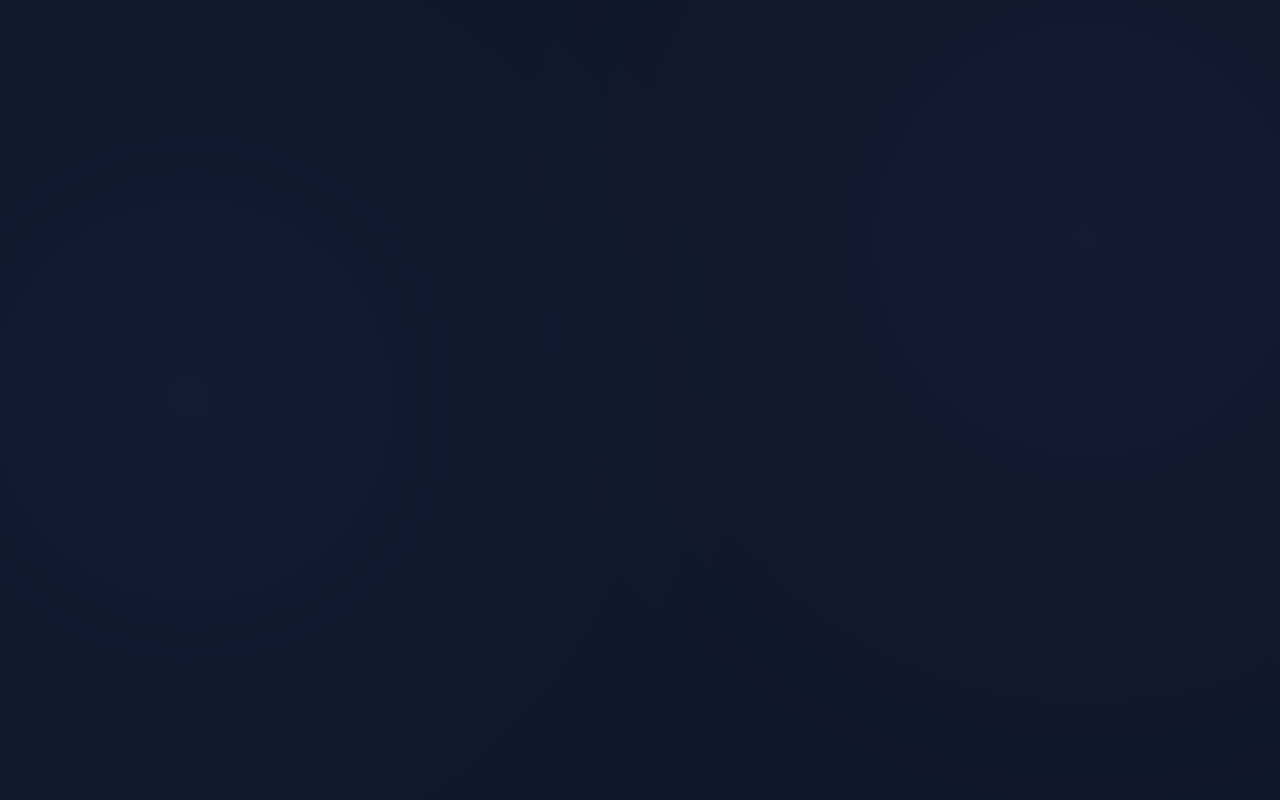
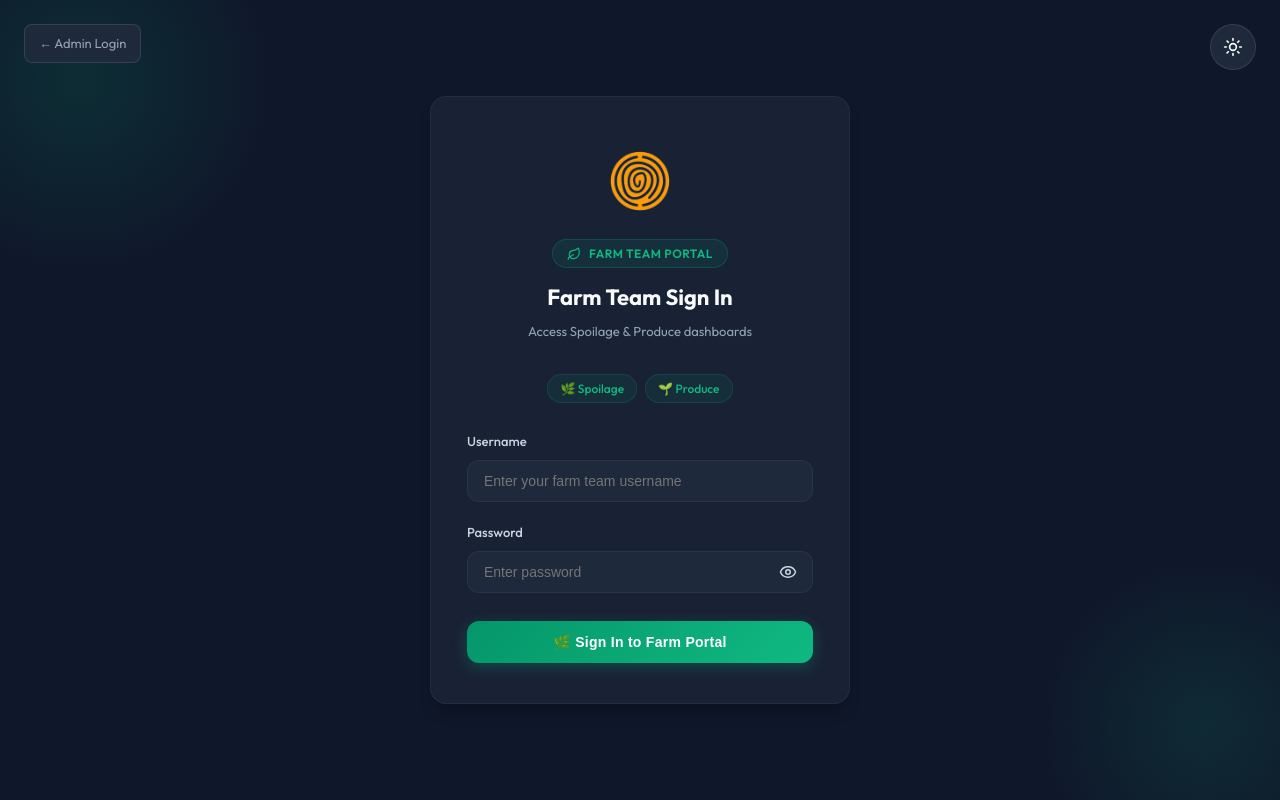
Before and after one commit to Aryan-Uncomrpomised/uncompromised-dashboard, a React (Vite) app: page /farm-login in a window 1280 px wide. Before the commit this address had no page. Built offline with nearby package versions, Linux system fonts and the light colour scheme.

Commit message:
feat: add Farm Team role with dedicated /farm-login page, Spoilage+Produce only access, green-themed portal

```diff
--- a/src/App.jsx
+++ b/src/App.jsx
@@ -7,6 +7,7 @@ import { FilterProvider } from './context/FilterContext';
 import { AuthProvider } from './context/AuthContext';
 import ProtectedRoute from './components/ProtectedRoute';
 import Login from './pages/Login';
+import FarmLogin from './pages/FarmLogin';
 
 import SpoilageDashboard from './pages/SpoilageDashboard';
 import ProduceDashboard from './pages/ProduceDashboard';
@@ -20,6 +21,9 @@ const IndexRoute = () => {
   if (user?.role === 'operator') {
     return <Navigate to="/daily-stock" replace />;
   }
+  if (user?.role === 'farm_team') {
+    return <Navigate to="/spoilage" replace />;
+  }
   return <Navigate to="/operations" replace />;
 };
 
@@ -30,6 +34,7 @@ function App() {
         <BrowserRouter>
           <Routes>
             <Route path="/login" element={<Login />} />
+            <Route path="/farm-login" element={<FarmLogin />} />
 
             <Route element={<ProtectedRoute />}>
               <Route path="/" element={<DashboardLayout />}>
--- a/src/components/Sidebar.jsx
+++ b/src/components/Sidebar.jsx
@@ -6,6 +6,7 @@ import Logo from './Logo';
 const Sidebar = () => {
   const { logout, user } = useAuth();
   const isOperator = user?.role === 'operator';
+  const isFarmTeam = user?.role === 'farm_team';
 
   return (
     <aside className="sidebar" style={{ display: 'flex', flexDirection: 'column', height: '100vh' }}>
@@ -15,7 +16,19 @@ const Sidebar = () => {
       </div>
 
       <nav className="sidebar-nav" style={{ flex: 1 }}>
-        {!isOperator && (
+        {isFarmTeam && (
+          <>
+            <NavLink to="/spoilage" className={({isActive}) => `nav-item ${isActive ? 'active' : ''}`}>
+              <Trash2 size={18} />
+              Spoilage
+            </NavLink>
+            <NavLink to="/produce" className={({isActive}) => `nav-item ${isActive ? 'active' : ''}`}>
+              <Sprout size={18} />
+              Produce
+            </NavLink>
+          </>
+        )}
+        {!isOperator && !isFarmTeam && (
           <>
             <NavLink to="/operations" className={({isActive}) => `nav-item ${isActive ? 'active' : ''}`}>
               <Activity size={18} />
@@ -43,10 +56,12 @@ const Sidebar = () => {
             </NavLink>
           </>
         )}
-        <NavLink to="/daily-stock" className={({isActive}) => `nav-item ${isActive ? 'active' : ''}`}>
-          <Package size={18} />
-          Daily Stock
-        </NavLink>
+        {!isFarmTeam && (
+          <NavLink to="/daily-stock" className={({isActive}) => `nav-item ${isActive ? 'active' : ''}`}>
+            <Package size={18} />
+            Daily Stock
+          </NavLink>
+        )}
       </nav>
 
       <div style={{ padding: '16px', marginTop: 'auto', borderTop: 'var(--glass-border)' }}>
--- /dev/null
+++ b/src/pages/FarmLogin.jsx
@@ -0,0 +1,205 @@
+import { useState, useEffect } from 'react';
+import { useNavigate, Link } from 'react-router-dom';
+import { useAuth } from '../context/AuthContext';
+import Logo from '../components/Logo';
+import { Sun, Moon, Eye, EyeOff, Leaf } from 'lucide-react';
+
+const FarmLogin = () => {
+  const [username, setUsername] = useState('');
+  const [password, setPassword] = useState('');
+  const [showPassword, setShowPassword] = useState(false);
+  const [error, setError] = useState('');
+  const [loading, setLoading] = useState(false);
+  const { login, logout } = useAuth();
+  const navigate = useNavigate();
+
+  const [theme, setTheme] = useState(() => localStorage.getItem('uncompromised_theme') || 'dark');
+
+  useEffect(() => {
+    if (theme === 'light') {
+      document.body.classList.add('light-theme');
+    } else {
+      document.body.classList.remove('light-theme');
+    }
+    localStorage.setItem('uncompromised_theme', theme);
+  }, [theme]);
+
+  const handleSubmit = async (e) => {
+    e.preventDefault();
+    setError('');
+    setLoading(true);
+
+    const result = await login(username, password);
+    setLoading(false);
+
+    if (result.success) {
+      if (result.user?.role !== 'farm_team') {
+        setError('This portal is for Farm Team accounts only. Please use the main login.');
+        logout();
+        return;
+      }
+      navigate('/spoilage');
+    } else {
+      setError(result.error || 'Invalid username or password');
+    }
+  };
+
+  return (
+    <div style={{
+      display: 'flex',
+      alignItems: 'center',
+      justifyContent: 'center',
+      minHeight: '100vh',
+      background: 'var(--bg-primary)',
+      position: 'relative',
+      overflow: 'hidden'
+    }}>
+
+      {/* Green nature-themed background blobs */}
+      <div style={{
+        position: 'absolute', top: '-120px', left: '-120px',
+        width: '400px', height: '400px',
+        borderRadius: '50%',
+        background: 'radial-gradient(circle, rgba(5,150,105,0.18) 0%, transparent 70%)',
+        pointerEvents: 'none'
+      }} />
+      <div style={{
+        position: 'absolute', bottom: '-100px', right: '-100px',
+        width: '350px', height: '350px',
+        borderRadius: '50%',
+        background: 'radial-gradient(circle, rgba(16,185,129,0.12) 0%, transparent 70%)',
+        pointerEvents: 'none'
+      }} />
+
+      {/* Theme toggle */}
+      <button
+        onClick={() => setTheme(prev => prev === 'dark' ? 'light' : 'dark')}
+        style={{ position: 'absolute', top: '24px', right: '24px', background: 'var(--bg-secondary)', border: '1px solid var(--border-color)', color: 'var(--text-primary)', padding: '12px', borderRadius: '50%', cursor: 'pointer', display: 'flex' }}
+        title="Toggle Theme"
+      >
+        {theme === 'dark' ? <Sun size={20} /> : <Moon size={20} />}
+      </button>
+
+      {/* Link to main login */}
+      <Link to="/login" style={{
+        position: 'absolute', top: '24px', left: '24px',
+        fontSize: '13px', color: 'var(--text-muted)',
+        textDecoration: 'none',
+        padding: '8px 14px',
+        borderRadius: '8px',
+        border: '1px solid var(--border-color)',
+        background: 'var(--bg-secondary)',
+        transition: 'color 0.2s'
+      }}>
+        ← Admin Login
+      </Link>
+
+      <div className="card glass-panel" style={{ width: '100%', maxWidth: '420px', padding: '40px 36px' }}>
+
+        {/* Header */}
+        <div style={{ display: 'flex', flexDirection: 'column', alignItems: 'center', marginBottom: '32px' }}>
+          <Logo style={{ width: '88px', height: '88px', marginBottom: '14px' }} />
+          <div style={{
+            display: 'inline-flex', alignItems: 'center', gap: '8px',
+            background: 'rgba(5,150,105,0.12)',
+            border: '1px solid rgba(5,150,105,0.3)',
+            borderRadius: '999px',
+            padding: '4px 14px',
+            marginBottom: '12px'
+          }}>
+            <Leaf size={14} color="#10b981" />
+            <span style={{ fontSize: '12px', fontWeight: 600, color: '#10b981', letterSpacing: '0.04em' }}>FARM TEAM PORTAL</span>
+          </div>
+          <h1 style={{ fontSize: '22px', fontWeight: 700, color: 'var(--text-primary)', margin: 0 }}>Farm Team Sign In</h1>
+          <p style={{ color: 'var(--text-muted)', marginTop: '6px', fontSize: '13px', textAlign: 'center' }}>
+            Access Spoilage & Produce dashboards
+          </p>
+        </div>
+
+        {/* Access badges */}
+        <div style={{ display: 'flex', gap: '8px', justifyContent: 'center', marginBottom: '28px' }}>
+          {['🌿 Spoilage', '🌱 Produce'].map(label => (
+            <span key={label} style={{
+              fontSize: '12px', fontWeight: 500,
+              padding: '4px 12px', borderRadius: '999px',
+              background: 'rgba(5,150,105,0.1)',
+              border: '1px solid rgba(5,150,105,0.25)',
+              color: '#10b981'
+            }}>{label}</span>
+          ))}
+        </div>
+
+        <form onSubmit={handleSubmit} style={{ display: 'flex', flexDirection: 'column', gap: '20px' }}>
+          {error && (
+            <div style={{ padding: '12px', fontSize: '13px', color: '#ef4444', backgroundColor: 'rgba(239, 68, 68, 0.1)', border: '1px solid rgba(239, 68, 68, 0.2)', borderRadius: '8px', lineHeight: 1.4 }}>
+              {error}
+            </div>
+          )}
+
+          <div>
+            <label htmlFor="farm-username" style={{ display: 'block', fontSize: '13px', fontWeight: 500, color: 'var(--text-secondary)', marginBottom: '8px' }}>Username</label>
+            <input
+              id="farm-username"
+              name="username"
+              type="text"
+              autoComplete="username"
+              value={username}
+              onChange={(e) => setUsername(e.target.value)}
+              style={{ width: '100%', background: 'var(--bg-secondary)', border: 'var(--glass-border)', borderRadius: '12px', padding: '12px 16px', color: 'var(--text-primary)', outline: 'none', fontSize: '14px' }}
+              placeholder="Enter your farm team username"
+              required
+            />
+          </div>
+
+          <div>
+            <label htmlFor="farm-password" style={{ display: 'block', fontSize: '13px', fontWeight: 500, color: 'var(--text-secondary)', marginBottom: '8px' }}>Password</label>
+            <div style={{ position: 'relative', display: 'flex', alignItems: 'center' }}>
+              <input
+                id="farm-password"
+                name="password"
+                type={showPassword ? 'text' : 'password'}
+                autoComplete="current-password"
+                value={password}
+                onChange={(e) => setPassword(e.target.value)}
+                style={{ width: '100%', background: 'var(--bg-secondary)', border: 'var(--glass-border)', borderRadius: '12px', padding: '12px 48px 12px 16px', color: 'var(--text-primary)', outline: 'none', fontSize: '14px' }}
+                placeholder="Enter password"
+                required
+              />
+              <button
+                type="button"
+                onClick={() => setShowPassword(!showPassword)}
+                style={{ position: 'absolute', right: '16px', background: 'none', border: 'none', color: 'var(--text-secondary)', cursor: 'pointer', display: 'flex', alignItems: 'center', padding: 0 }}
+              >
+                {showPassword ? <EyeOff size={18} /> : <Eye size={18} />}
+              </button>
+            </div>
+          </div>
+
+          <button
+            type="submit"
+            disabled={loading}
+            style={{
+              width: '100%',
+              background: loading ? '#374151' : 'linear-gradient(135deg, #059669 0%, #10b981 100%)',
+              color: 'white',
+              fontWeight: 700,
+              padding: '13px 16px',
+              borderRadius: '12px',
+              border: 'none',
+              cursor: loading ? 'not-allowed' : 'pointer',
+              marginTop: '8px',
+              fontSize: '14px',
+              letterSpacing: '0.02em',
+              transition: 'opacity 0.2s',
+              boxShadow: loading ? 'none' : '0 4px 14px rgba(5,150,105,0.35)'
+            }}
+          >
+            {loading ? 'Signing in...' : '🌿 Sign In to Farm Portal'}
+          </button>
+        </form>
+      </div>
+    </div>
+  );
+};
+
+export default FarmLogin;
--- a/src/pages/Login.jsx
+++ b/src/pages/Login.jsx
@@ -1,14 +1,14 @@
 import { useState, useEffect } from 'react';
-import { useNavigate } from 'react-router-dom';
+import { useNavigate, Link } from 'react-router-dom';
 import { useAuth } from '../context/AuthContext';
 import Logo from '../components/Logo';
-import { Sun, Moon, Eye, EyeOff } from 'lucide-react';
+import { Sun, Moon, Eye, EyeOff, Leaf } from 'lucide-react';
 
 const Login = () => {
   const [isLogin, setIsLogin] = useState(true);
   const [username, setUsername] = useState('');
   const [password, setPassword] = useState('');
-  const [role, setRole] = useState('admin'); // 'admin' or 'operator'
+  const [role, setRole] = useState('admin'); // 'admin', 'operator', or 'farm_team'
   const [showPassword, setShowPassword] = useState(false);
   const [error, setError] = useState('');
   const { login, register, logout } = useAuth();
@@ -38,11 +38,11 @@ const Login = () => {
       if (result.success) {
         // Enforce role selection match
         if (result.user?.role !== role) {
-          setError(`Invalid credentials. This account is not registered as an ${role === 'admin' ? 'Admin' : 'Operator'}.`);
-          logout(); // Clear session
+          const roleLabel = role === 'admin' ? 'Admin' : 'Operator';
+          setError(`Invalid credentials. This account is not registered as a ${roleLabel}.`);
+          logout();
           return;
         }
-
         if (result.user?.role === 'operator') {
           navigate('/daily-stock');
         } else {
@@ -85,22 +85,28 @@ const Login = () => {
           </p>
         </div>
 
-        {/* Tab Selection Section */}
-        <div style={{ display: 'flex', background: 'var(--bg-secondary)', padding: '4px', borderRadius: '12px', marginBottom: '24px', border: '1px solid var(--border-color)' }}>
+        {/* Role Tab Selection */}
+        <div style={{ display: 'flex', background: 'var(--bg-secondary)', padding: '4px', borderRadius: '12px', marginBottom: '24px', border: '1px solid var(--border-color)', gap: '2px' }}>
           <button
             type="button"
             onClick={() => { setRole('admin'); setError(''); }}
-            style={{ flex: 1, padding: '8px 16px', borderRadius: '8px', border: 'none', background: role === 'admin' ? 'var(--accent-primary)' : 'transparent', color: role === 'admin' ? 'white' : 'var(--text-secondary)', fontWeight: 600, cursor: 'pointer', transition: 'all 0.2s', fontSize: '13px' }}
+            style={{ flex: 1, padding: '8px 12px', borderRadius: '8px', border: 'none', background: role === 'admin' ? 'var(--accent-primary)' : 'transparent', color: role === 'admin' ? 'white' : 'var(--text-secondary)', fontWeight: 600, cursor: 'pointer', transition: 'all 0.2s', fontSize: '12px' }}
           >
             Admin
           </button>
           <button
             type="button"
             onClick={() => { setRole('operator'); setError(''); }}
-            style={{ flex: 1, padding: '8px 16px', borderRadius: '8px', border: 'none', background: role === 'operator' ? 'var(--accent-primary)' : 'transparent', color: role === 'operator' ? 'white' : 'var(--text-secondary)', fontWeight: 600, cursor: 'pointer', transition: 'all 0.2s', fontSize: '13px' }}
+            style={{ flex: 1, padding: '8px 12px', borderRadius: '8px', border: 'none', background: role === 'operator' ? 'var(--accent-primary)' : 'transparent', color: role === 'operator' ? 'white' : 'var(--text-secondary)', fontWeight: 600, cursor: 'pointer', transition: 'all 0.2s', fontSize: '12px' }}
           >
             Operator
           </button>
+          <Link
+            to="/farm-login"
+            style={{ flex: 1, padding: '8px 12px', borderRadius: '8px', border: 'none', background: 'rgba(5,150,105,0.15)', color: '#10b981', fontWeight: 600, cursor: 'pointer', transition: 'all 0.2s', fontSize: '12px', textDecoration: 'none', display: 'flex', alignItems: 'center', justifyContent: 'center', gap: '4px' }}
+          >
+            <Leaf size={12} /> Farm
+          </Link>
         </div>
 
         <form onSubmit={handleSubmit} style={{ display: 'flex', flexDirection: 'column', gap: '20px' }}>
```
Also changed, not shown: src/components/ProtectedRoute.jsx (+8 -0 lines).
